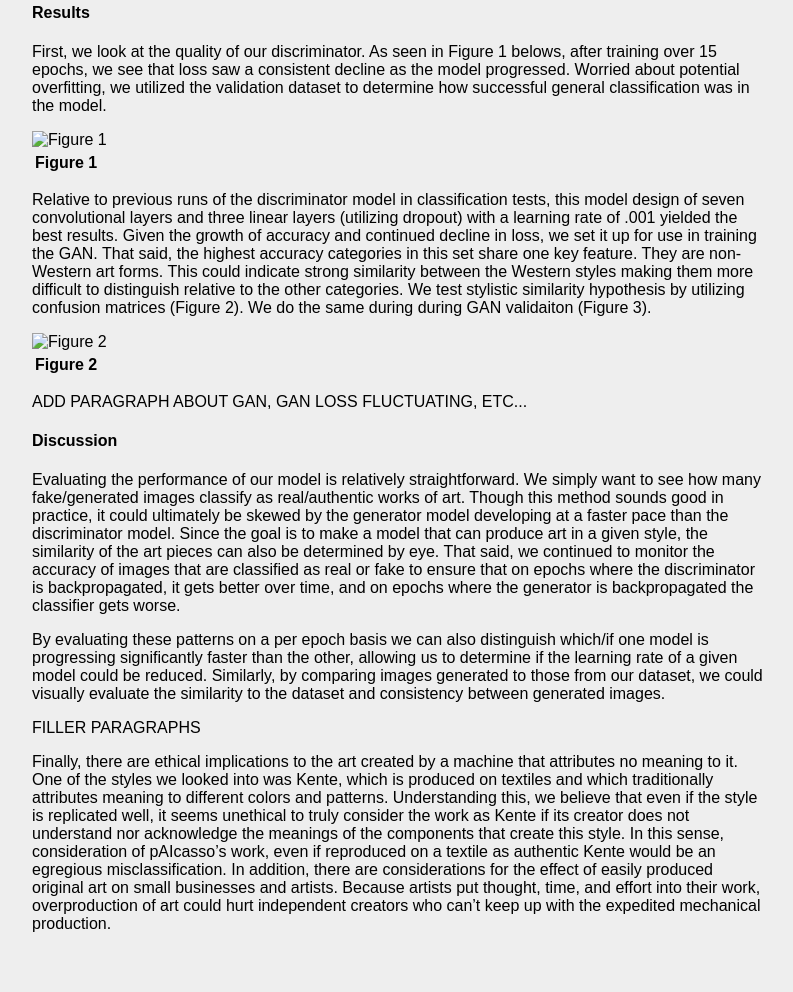
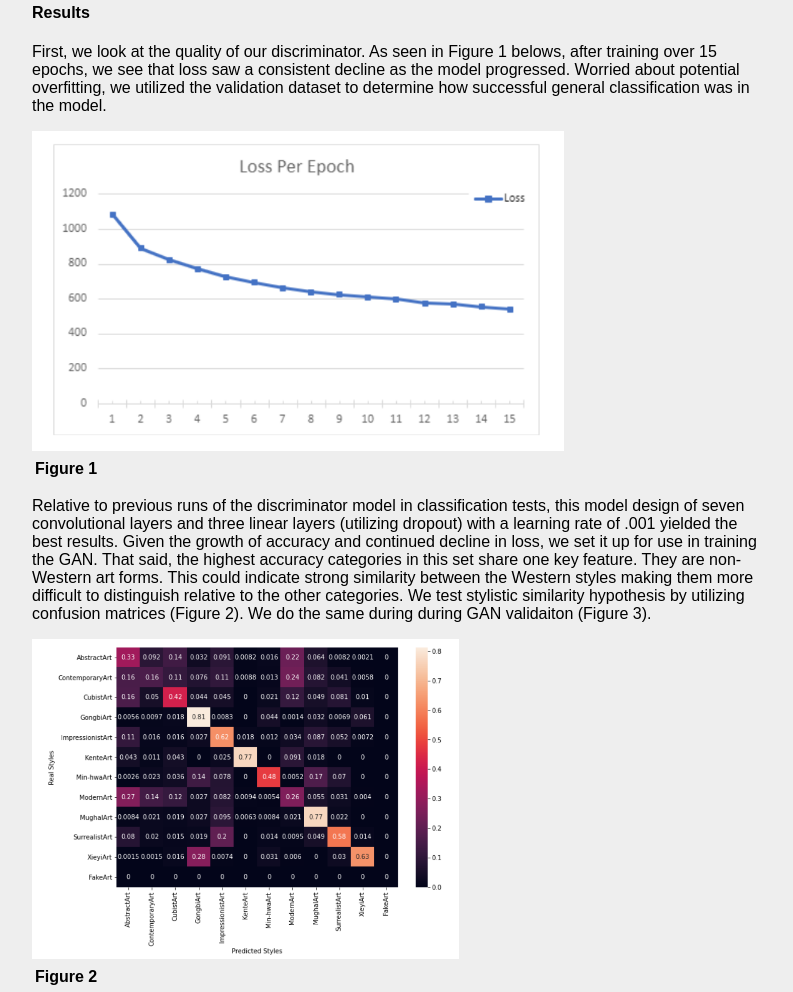
Before and after one commit to mivler/cs152sp21-project, a plain HTML site: page index.html in a window 1280 px wide. Shown: the part 2100-3092 px from the top of the page, without its empty margins (0-793 px from the left). Drawn offline with Linux system fonts and the light colour scheme.

Commit message:
Add files via upload

```diff
--- a/index.html
+++ b/index.html
@@ -303,7 +303,7 @@
         <p>First, we look at the quality of our discriminator. As seen in Figure 1 belows, after training over 15 epochs, we see that loss saw a consistent decline as the model progressed. Worried about potential overfitting, we utilized the validation dataset to determine how successful general classification was in the model.</p>
         <table>
             <tr>
-                <img src="Proposal\Discriminator1LossGraph.PNG" alt="Figure 1">
+                <img src="Discriminator1LossGraph.PNG" alt="Figure 1">
             </tr>
             <tr>
                 <th>Figure 1</th>
@@ -313,7 +313,7 @@
 
         <table>
             <tr>
-                <img src="Proposal\DiscriminatorConfusionMatrix1.PNG" alt="Figure 2">
+                <img src="DiscriminatorConfusionMatrix1.PNG" alt="Figure 2">
             </tr>
             <tr>
                 <th>Figure 2</th>
```
